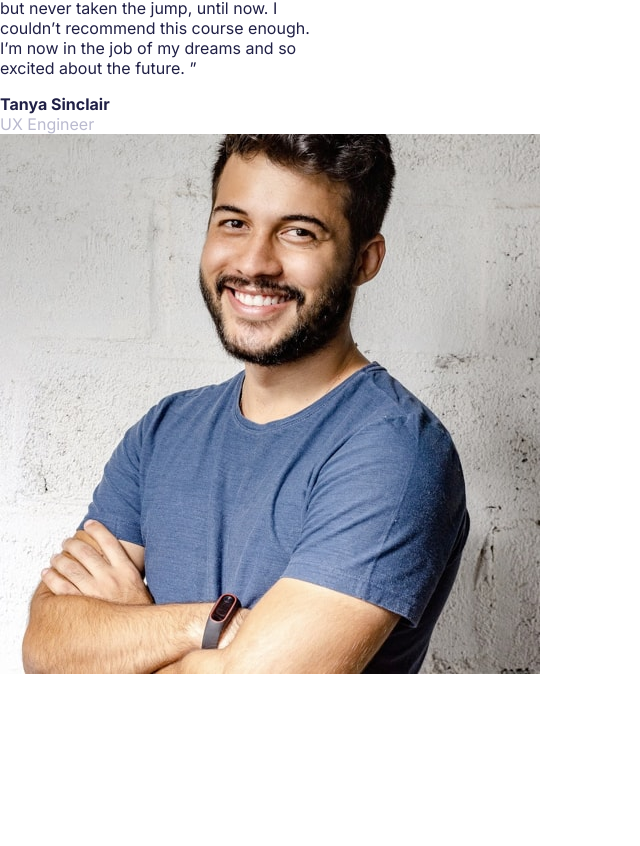
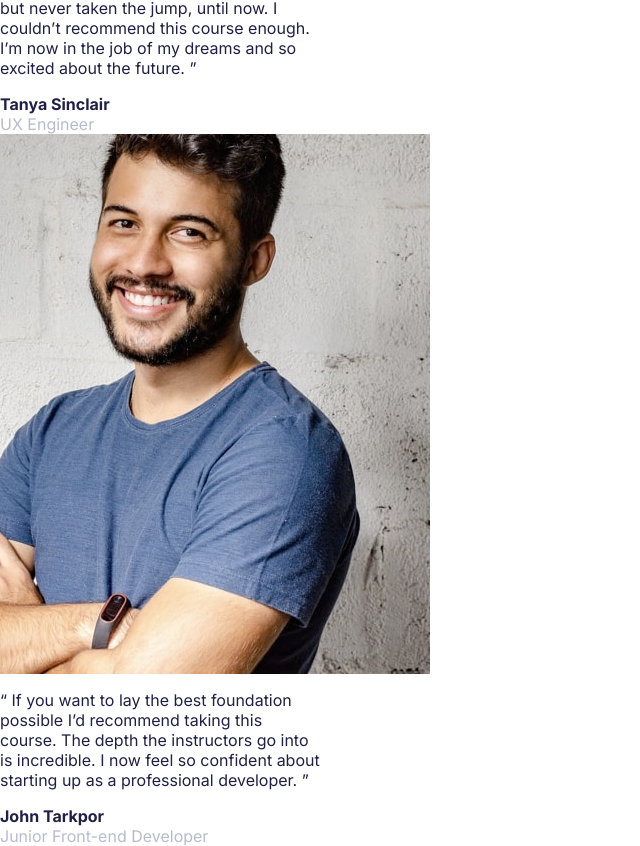
Before and after one commit to SebastianLaka/coding-bootcamp-testimonials-slider-master, a Vue app: page / in a window 1280 px wide. Shown: the part 578-1424 px from the top of the page, without its empty margins (0-640 px from the left). Before the commit the page ends 1256 px from the top, so only its background shows below. Built offline with nearby package versions, Linux system fonts and the light colour scheme.

Commit message:
Add styles for create cards

```diff
--- a/src/assets/scss/responsive-styles/_small-devs.scss
+++ b/src/assets/scss/responsive-styles/_small-devs.scss
@@ -5,7 +5,7 @@
   body {
     min-height: 100svh;
     .card-component {
-      width: 25%;
+      max-width: 25%;
       @include flex-column-between;
       &__image {
         display: block;
--- a/src/components/john-component/john-card-component.vue
+++ b/src/components/john-component/john-card-component.vue
@@ -1,8 +1,17 @@
 <template>
-    <div>
-      <img src="../icons/image-john.jpg" alt="Tanya image" />
+  <div class="card-component">
+    <img src="../icons/image-john.jpg" alt="Tanya image" class="card-component__image" />
+    <div class="card-description">
+      <p class="card-description__about-person">
+        “ If you want to lay the best foundation possible I’d recommend taking this course. The depth the instructors go into is incredible. I now feel so confident about starting up as a professional developer. ”
+      </p>
+      <div class="card-person-signature">
+        <p class="card-person-signature__person-name">John Tarkpor</p>
+        <p class="card-person-signature__person-job">Junior Front-end Developer</p>
+      </div>
     </div>
-  </template>
-  <script>
-  export default {}
-  </script>
+  </div>
+</template>
+<script>
+export default {}
+</script>
```
